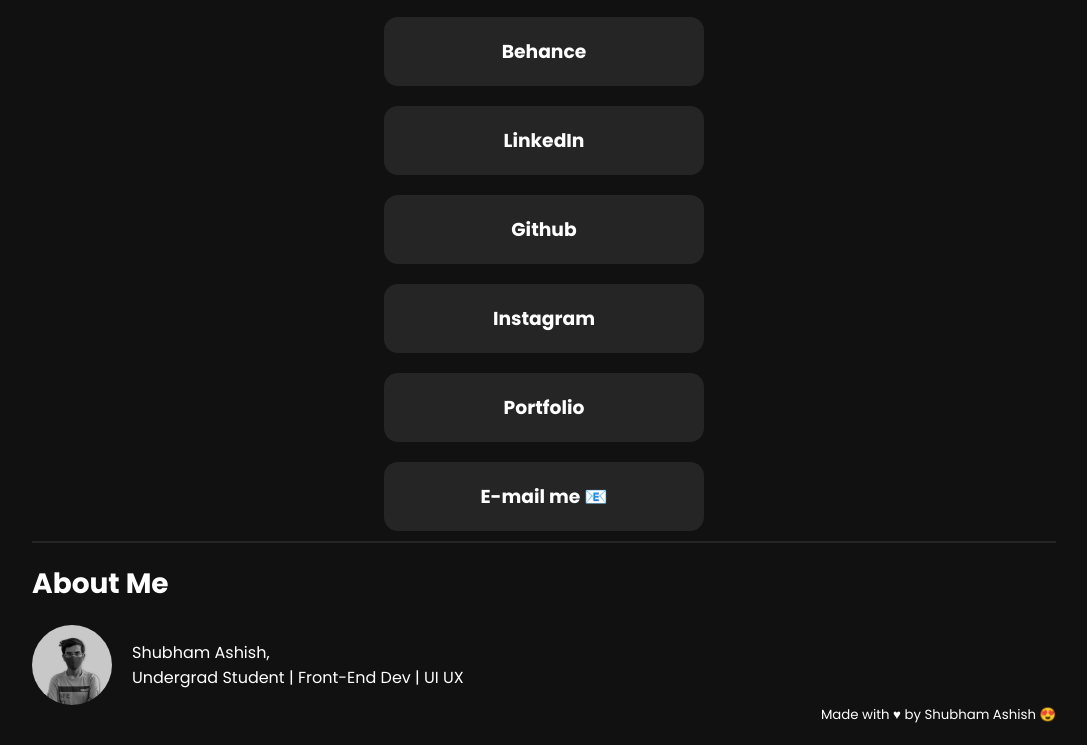
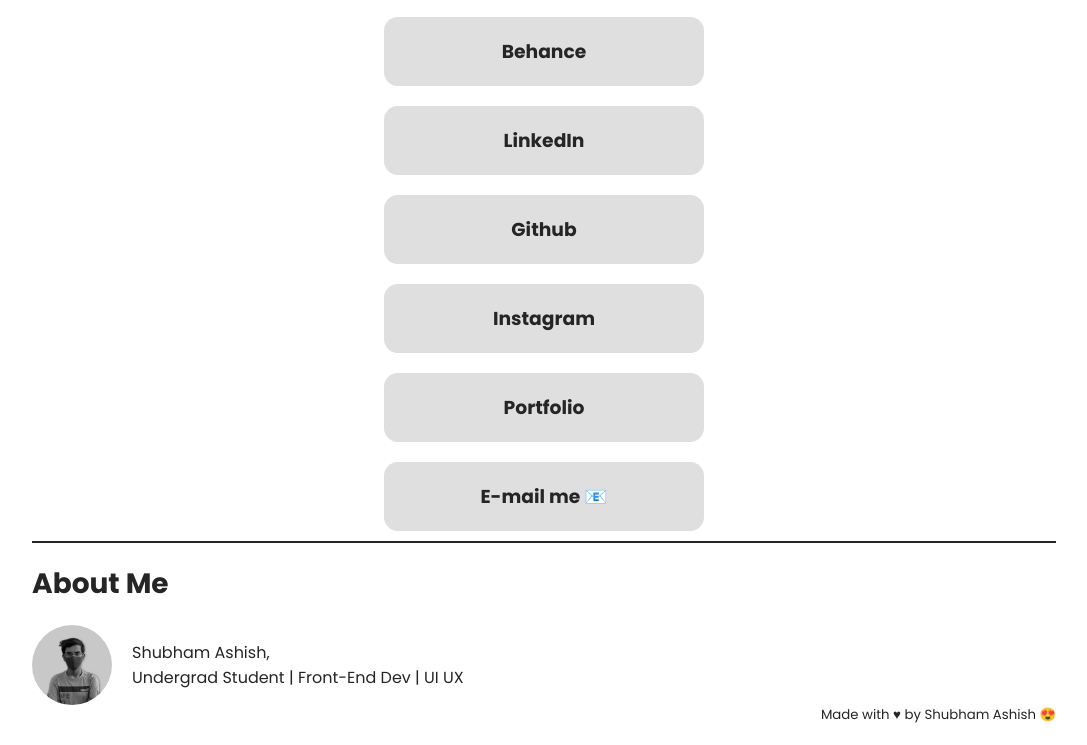
Before and after one commit to shubhamashish33/socialmedia, a plain HTML site: page index.html in a window 1280 px wide. Shown: the part 184-929 px from the top of the page, without its empty margins (96-1183 px from the left). Drawn offline with Linux system fonts and the light colour scheme.

Commit message:
Added light mode

```diff
--- a/assets/css/stylesheet.css
+++ b/assets/css/stylesheet.css
@@ -6,7 +6,7 @@
   box-sizing: border-box;
   font-family: "Poppins", sans-serif;
 }
-.title{
+.title {
   margin-top: 20px;
 }
 h1 {
@@ -22,13 +22,16 @@ h1 {
   font-weight: 700;
   text-align: center;
 }
-h2{
+h2 {
   font-size: 48px;
   text-align: center;
-  z-index:100;
-
+  z-index: 100;
 }
-a{
+a:link,
+a:visited {
+  color: white;
+}
+a {
   text-decoration: none;
 }
 .links {
@@ -37,6 +40,8 @@ a{
 body {
   background-color: #111;
   color: white;
+  -moz-user-select: none;
+  user-select: none;
 }
 img {
   display: block;
@@ -54,7 +59,7 @@ hr.solid {
   margin: auto;
   margin-bottom: 40px;
 }
-.about h3{
+.about h3 {
   margin-top: 20px;
   margin-bottom: 20px;
   font-size: 28px;
@@ -67,10 +72,10 @@ hr.solid {
   margin-left: 20px;
   font-weight: 400;
 }
-.footer{
+.footer {
   float: right;
 }
-.footer h5{
+.footer h5 {
   font-weight: 400;
 }
 
@@ -90,16 +95,49 @@ hr.solid {
 }
 
 @media screen and (max-width: 600px) {
-  .footer{
+  .footer {
     text-align: center;
     margin: 20px 0px;
   }
-  h1{
+  h1 {
     margin-top: 20px;
     font-size: 60px;
   }
-  h2{
+  h2 {
     font-size: 28px;
   }
+}
 
+/* LIGHT MODE */
+@media (prefers-color-scheme: light) {
+  body {
+    background: #fff;
+    color: #252525;
+  }
+  h1 {
+    color: rgb(223, 223, 223);
+  }
+  .Twitter,
+  .Behance,
+  .LinkedIn,
+  .Instagram,
+  .Portfolio,
+  .email,
+  .github {
+    background: rgb(223, 223, 223);
+    color: #252525;
+  }
+  a {
+    color: #252525;
+    transition: 0.5s;
+  }
+  a:hover {
+    text-decoration: underline;
+    -webkit-transition: 0.5s;
+    transition: 0.5s;
+  }
+  a:link,
+  a:visited {
+    color: #252525;
+  }
 }
--- a/index.html
+++ b/index.html
@@ -10,12 +10,6 @@
   <meta name="theme-color" content="#252525">
   <title>Social Media | Shubham Ashish</title>
 </head>
-<style>
-  a:link,
-  a:visited {
-    color: white;
-  }
-</style>
 
 <body>
   <div class="title">
```
